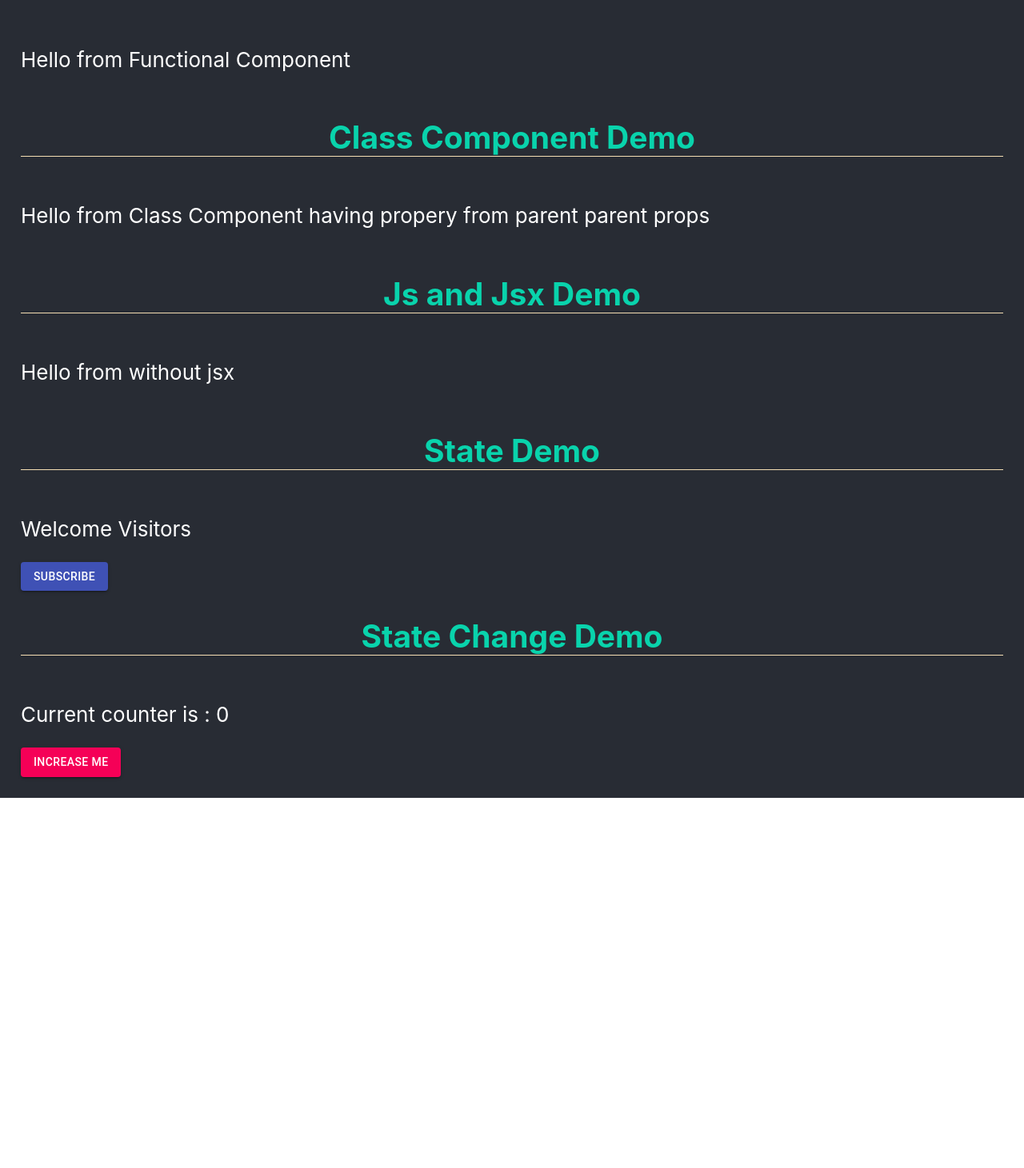
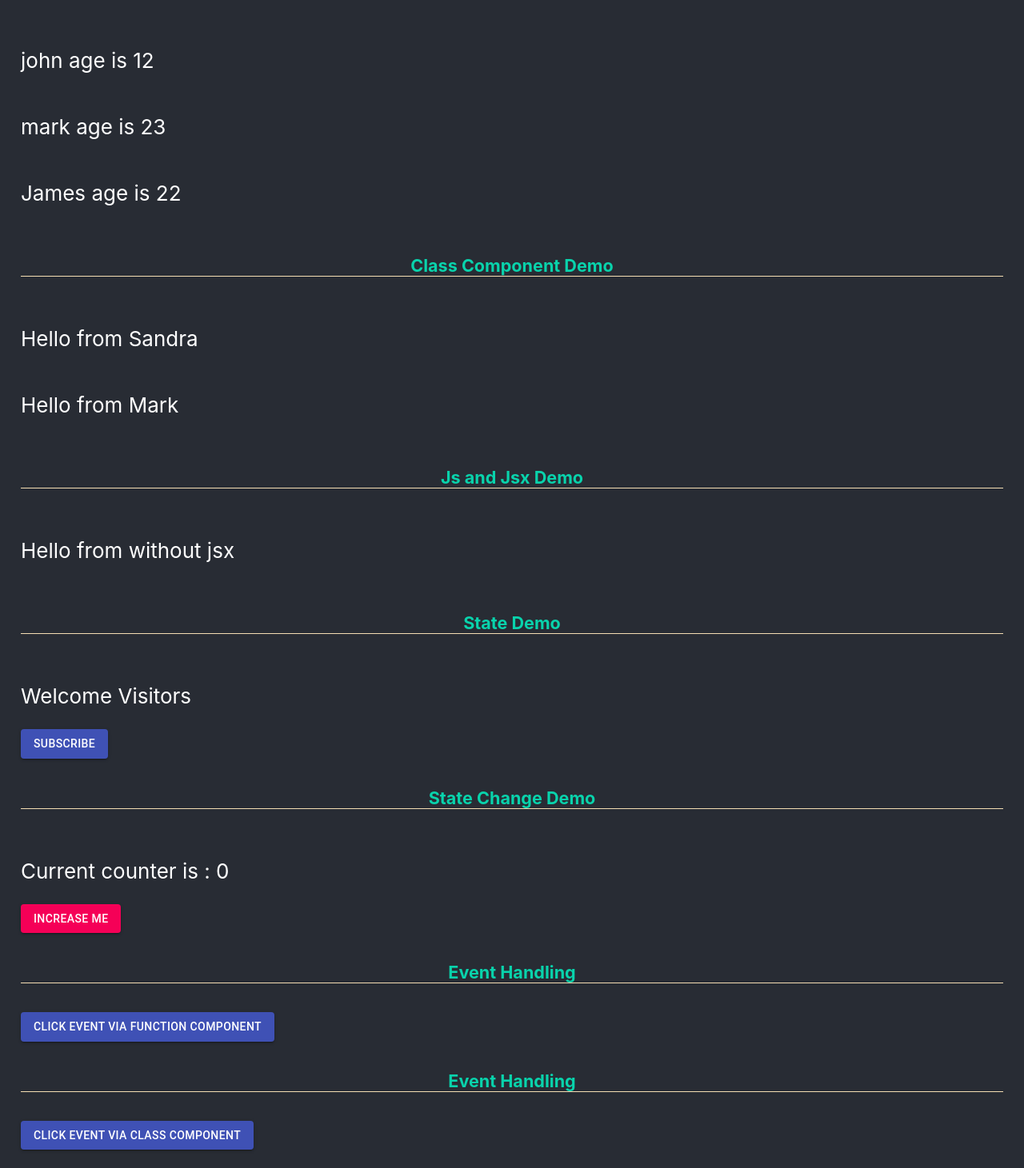
Before and after one commit to GajendraMehra/reactJsPractise, a React (Create React App) app in the folder exercise_one/my-app/: page / in a window 1280 px wide. Shown: the part 189-1650 px from the top of the page at 80% size. Before the commit the page ends 1187 px from the top, so only its background shows below. Built offline with nearby package versions, Linux system fonts and the light colour scheme.

Commit message:
Event Handling   Demo

```diff
--- a/exercise_one/my-app/src/App.js
+++ b/exercise_one/my-app/src/App.js
@@ -5,21 +5,30 @@ import Welcome from './components/Welcome';
 import Hello from './components/Hello'
 import Message from './components/Message'
 import Counter   from './components/Counter'
+import FunctionClick from './components/FuntionClick'
+import ClassClick from './components/ClassClick'
 function App() {
   return (
     <div className="">
       <header className="App-header">
-        <p>Hello World </p>
-        <h2 className="App-link">Functional Component Demo</h2>
-        <Greet name="demoname"></Greet>
-        <h2 className="App-link">Class Component Demo </h2>
-        <Welcome name="parent props"></Welcome>
-        <h2 className="App-link">Js and Jsx Demo</h2>
+      <h3 className="App-link">REACT.JS PRACTICE</h3>
+        <h5 className="App-link">Functional Component Demo</h5>
+        <Greet name="john" age="12"></Greet>
+        <Greet name="mark" age="23"></Greet>
+        <Greet name="James" age="22"></Greet>
+        <h5 className="App-link">Class Component Demo </h5>
+        <Welcome name="Sandra"></Welcome>
+        <Welcome name="Mark"></Welcome>
+        <h5 className="App-link">Js and Jsx Demo</h5>
         <Hello></Hello>
-        <h2 className="App-link">State Demo</h2>
+        <h5 className="App-link">State Demo</h5>
         <Message></Message>
-        <h2 className="App-link">State Change Demo</h2>
+        <h5 className="App-link">State Change Demo</h5>
         <Counter factor='15'></Counter>
+        <h5 className="App-link">Event Handling</h5>
+       <FunctionClick></FunctionClick>
+       <h5 className="App-link">Event Handling</h5>
+       <ClassClick></ClassClick>
       </header>
 
     </div>
--- /dev/null
+++ b/exercise_one/my-app/src/components/ClassClick.js
@@ -0,0 +1,20 @@
+import React, { Component } from 'react'
+import Button from '@material-ui/core/Button';
+export class ClassClick extends Component {
+    handleClick(){
+        console.log("Click The handle");
+
+    }
+    render() {
+        return (
+            <div>
+            <Button  onClick={this.handleClick} variant="contained" color="primary">
+            Click Event via Class Component
+          </Button>
+            </div>
+
+        )
+    }
+}
+
+export default ClassClick
--- /dev/null
+++ b/exercise_one/my-app/src/components/FuntionClick.js
@@ -0,0 +1,18 @@
+import React from 'react'
+import Button from '@material-ui/core/Button';
+function handleClick(){
+    console.log("you clicked me ");
+
+}
+function FuntionClick() {
+
+    return (
+        <div>
+        <Button  onClick={handleClick} variant="contained" color="primary">
+        Click Event via Function Component
+      </Button>
+        </div>
+    )
+}
+
+export default FuntionClick
--- a/exercise_one/my-app/src/components/Greet.js
+++ b/exercise_one/my-app/src/components/Greet.js
@@ -8,10 +8,15 @@ import React from "react";
 //     )
 // }
 
-const Greet =  (props)=> {
-   console.log(props);
+const Greet =  ({name,age})=> {
+   // console.log(props);
 
-return  <p>Hello from Functional Component</p>
+return  (
+   <div>
+   <p> {name} age is {age}</p>
+
+   </div>
+)
 }
 
 
--- a/exercise_one/my-app/src/components/Welcome.js
+++ b/exercise_one/my-app/src/components/Welcome.js
@@ -1,11 +1,14 @@
 import React,{Component} from 'react'
 class Welcome extends Component {
+
+
     render() {
+        const {name}=this.props
         console.log("this is props in class componet");
         console.log(this.props);
 
         return(
-            <p>Hello from Class Component having propery from parent {this.props.name}</p>
+            <p>Hello from {name}</p>
         )
     }
 }
```
